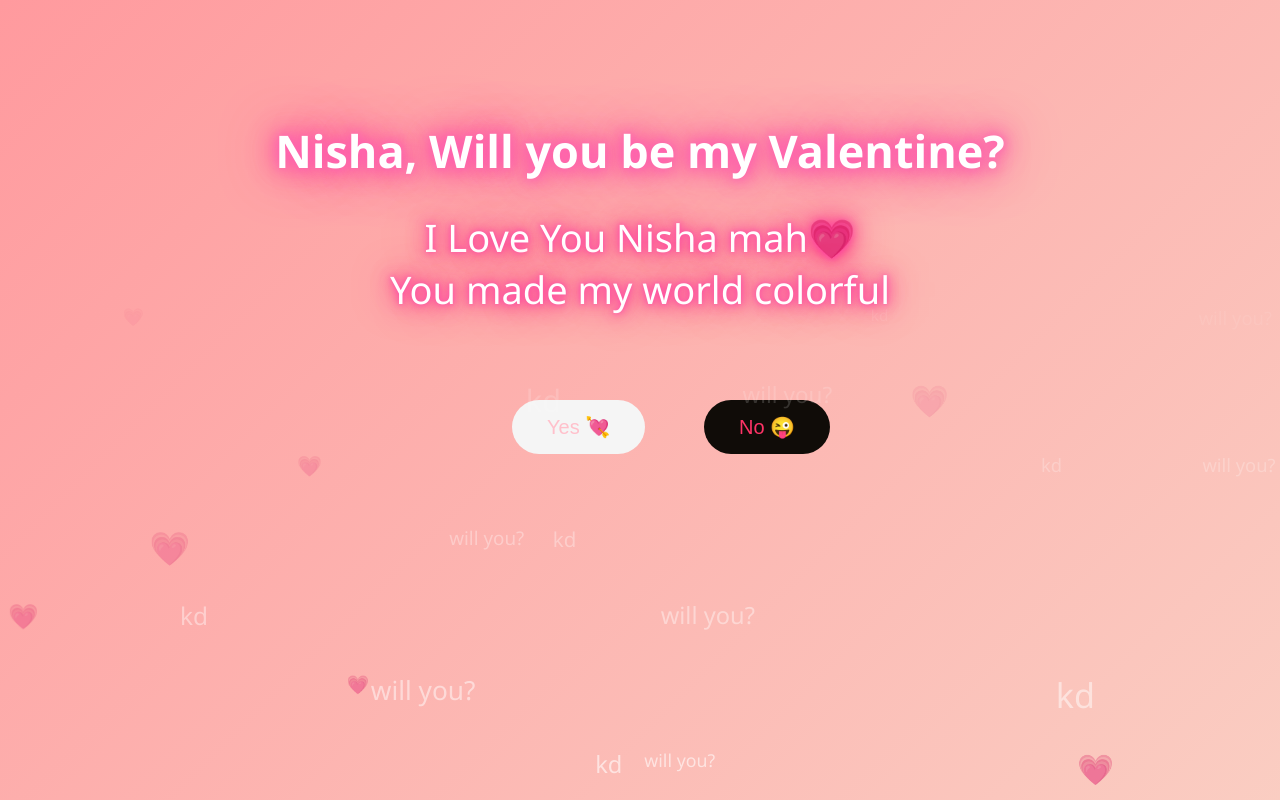
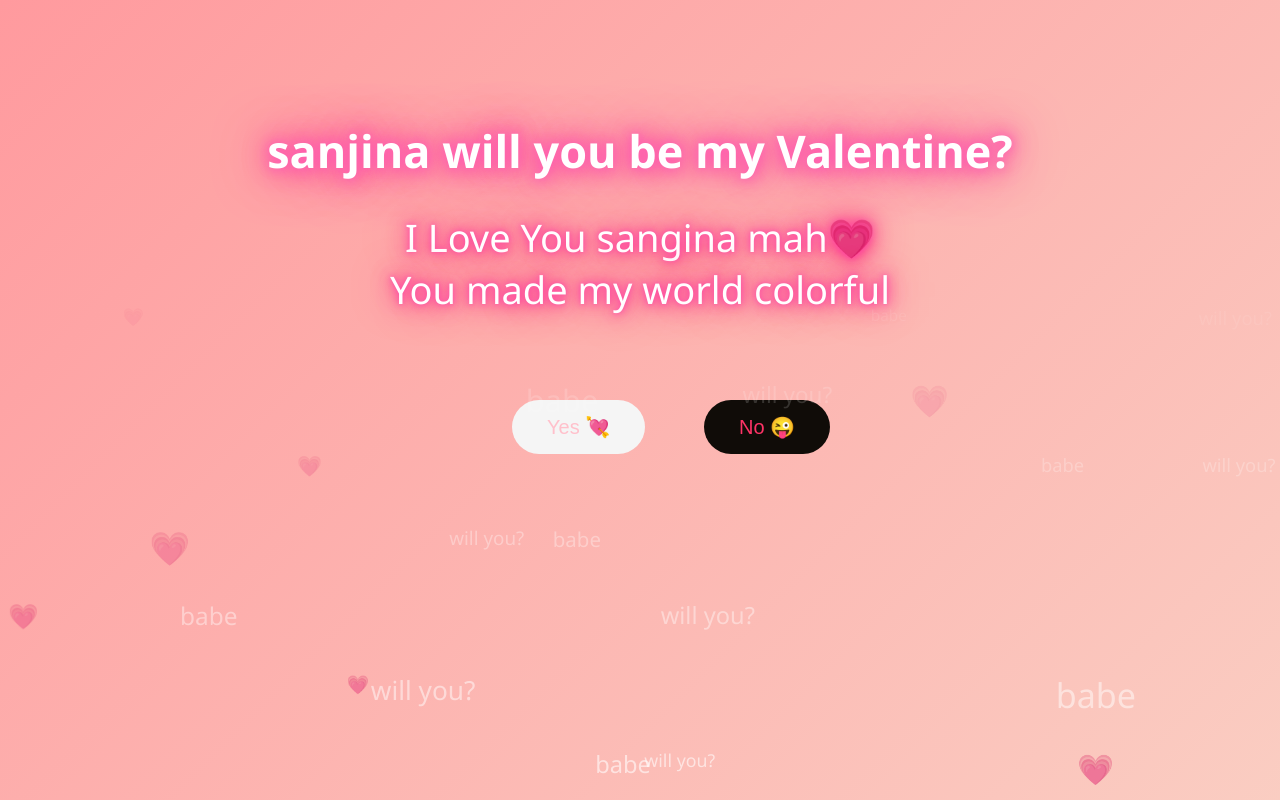
Before and after one commit to roshanjoshwa/valentine, a plain HTML site: page index.html in a window 1280 px wide. Both pictures are taken after a click on the button "Yes 💘". Shown: the top 800 px of the page. Drawn offline with Linux system fonts and the light colour scheme.

Commit message:
Add files via upload

```diff
--- a/index.html
+++ b/index.html
@@ -98,12 +98,12 @@
 
 <body>
 
-<h1><strong>Nisha, Will you be my Valentine?</strong></h1>
+<h1><strong>sanjina will you be my Valentine?</strong></h1>
 
 <button class="btn" id="yesBtn">Yes 💘</button>
 <button class="btn" id="noBtn">No 😜</button>
 
-<div id="message"> I Love You Nisha mah💗<br>
+<div id="message"> I Love You sangina mah💗<br>
 You made my world colorful</div>
 
 <audio id="loveSong" src="love.mpeg"></audio>
@@ -143,7 +143,7 @@ You made my world colorful</div>
     function change() {
         const heart = document.createElement("div");
         heart.classList.add("heart");
-        heart.innerHTML = "kd";
+        heart.innerHTML = "babe";
         heart.style.left = Math.random() * 100 + "vw";
         heart.style.fontSize = (Math.random() * 20 + 15) + "px";
         document.body.appendChild(heart);
```
